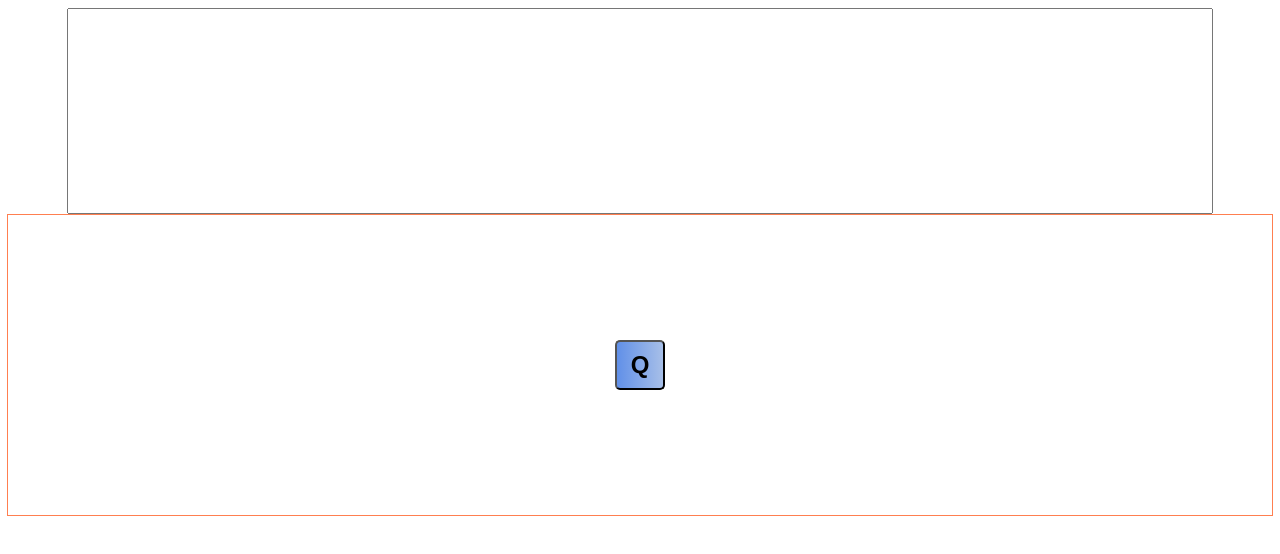
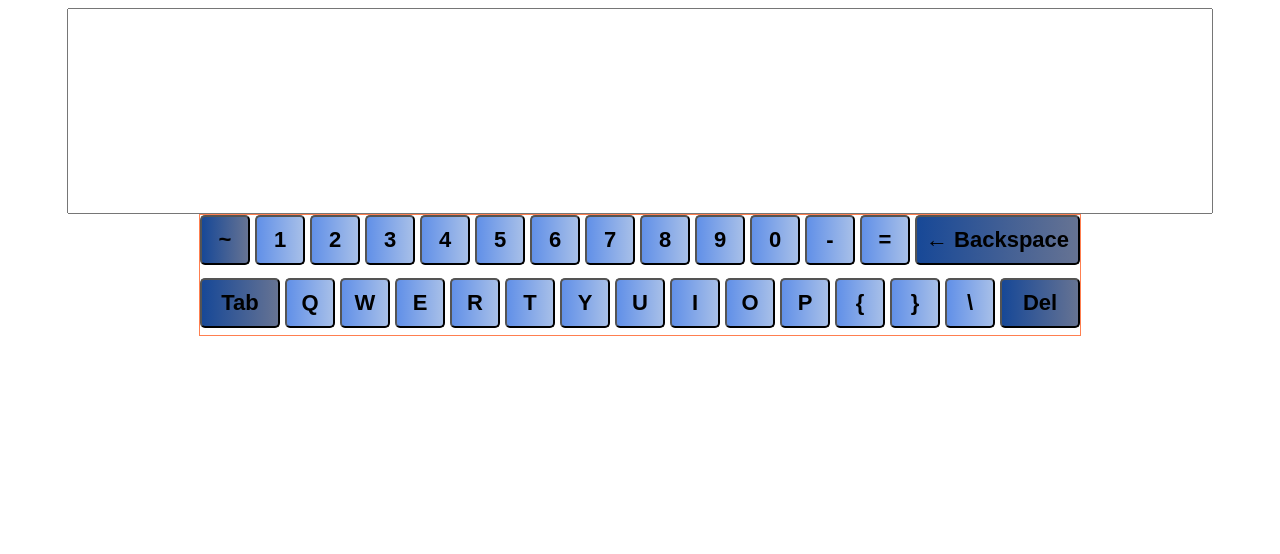
Before and after one commit to Andrey-Grishkov/virtual-keyboard, a plain HTML site: page index.html in a window 1280 px wide. Drawn offline with Linux system fonts and the light colour scheme.

Commit message:
feat: add ferst strig of buttons

```diff
--- a/index.css
+++ b/index.css
@@ -15,12 +15,14 @@
 }
 
 .keyboard-field {
-    width: 100%;
-    height: 300px;
+    width: 880px;
+    height: 120px;
     display: flex;
-    justify-content: center;
-    align-items: center;
+    justify-content: flex-start;
+    align-items: flex-start;
     border: coral 1px solid;
+    gap: 5px;
+    flex-wrap: wrap;
 }
 
 .button {
@@ -28,7 +30,19 @@
     height: 50px;
     background: linear-gradient(to right, #6190e8, #a7bfe8);
     border-radius: 5px;
-    font-size: 24px;
+    font-size: 22px;
     font-weight: 600;
     cursor: pointer;
 }
+
+.button_resized_middle {
+    width: 80px;
+}
+
+.button_resized_middle-plus {
+    width: 165px;
+}
+
+.button_theme-dark {
+    background: linear-gradient(to right, #174897, #667393);
+}
--- a/index.js
+++ b/index.js
@@ -1,7 +1,47 @@
 
-const buttonsMass = [
+const buttonsMassFirstString = [
+  {buttonsText: "~",
+    buttonsTheme:"dark"},
+  {buttonsText: "1"},
+  {buttonsText: "2"},
+  {buttonsText: "3"},
+  {buttonsText: "4"},
+  {buttonsText: "5"},
+  {buttonsText: "6"},
+  {buttonsText: "7"},
+  {buttonsText: "8"},
+  {buttonsText: "9"},
+  {buttonsText: "0"},
+  {buttonsText: "-"},
+  {buttonsText: "="},
+  {buttonsText: "← Backspace",
+    buttonsSize:"more-than-middle",
+    buttonsTheme:"dark"
+  },
+]
+
+
+const buttonsMassSecondString = [
+  {buttonsText: "Tab",
+  buttonsSize:"middle",
+  buttonsTheme:"dark"},
   {buttonsText: "Q"},
+  {buttonsText: "W"},
+  {buttonsText: "E"},
   {buttonsText: "R"},
+  {buttonsText: "T"},
+  {buttonsText: "Y"},
+  {buttonsText: "U"},
+  {buttonsText: "I"},
+  {buttonsText: "O"},
+  {buttonsText: "P"},
+  {buttonsText: "{"},
+  {buttonsText: "}"},
+  {buttonsText: "\\"},
+  {buttonsText: "Del",
+    buttonsSize:"middle",
+    buttonsTheme:"dark"
+  },
 ]
 
 
@@ -15,26 +55,47 @@ const inputElement = document.createElement("input");
 const keyboardSection = document.createElement("section");
 
 const makeButtons = (button) => {
+  const buttonElement = document.createElement("button");
+  buttonElement.className="button";
 
+  switch (button.buttonsSize) {
+    case "middle": buttonElement.classList.add("button_resized_middle");
+      break;
+    case "more-than-middle": buttonElement.classList.add("button_resized_middle-plus");
+      break;
+    default:
+      break;
+  }
+
+  if(button.buttonsTheme){
+    buttonElement.classList.add("button_theme-dark");
+  }
+
+
+  const buttonText = document.createTextNode(button.buttonsText);
+  buttonElement.prepend(buttonText);
+  keyboardSection.append(buttonElement);
   console.log(button.buttonsText);
 }
 
-buttonsMass.map((button)=>{
+buttonsMassFirstString.map((button)=>{
+  makeButtons(button);
+})
+
+buttonsMassSecondString.map((button)=>{
   makeButtons(button);
 })
 
 
-const buttonElement = document.createElement("button");
+
 inputElement.className="input";
 keyboardSection.className="keyboard-field";
-buttonElement.className="button";
 
-const buttonText = document.createTextNode("Q");
 
-buttonElement.prepend(buttonText);
+
 body.prepend(inputElement);
 body.append(keyboardSection);
-keyboardSection.prepend(buttonElement);
+
 
 
 // buttonElement.addEventListener("click", ()=>{
```
